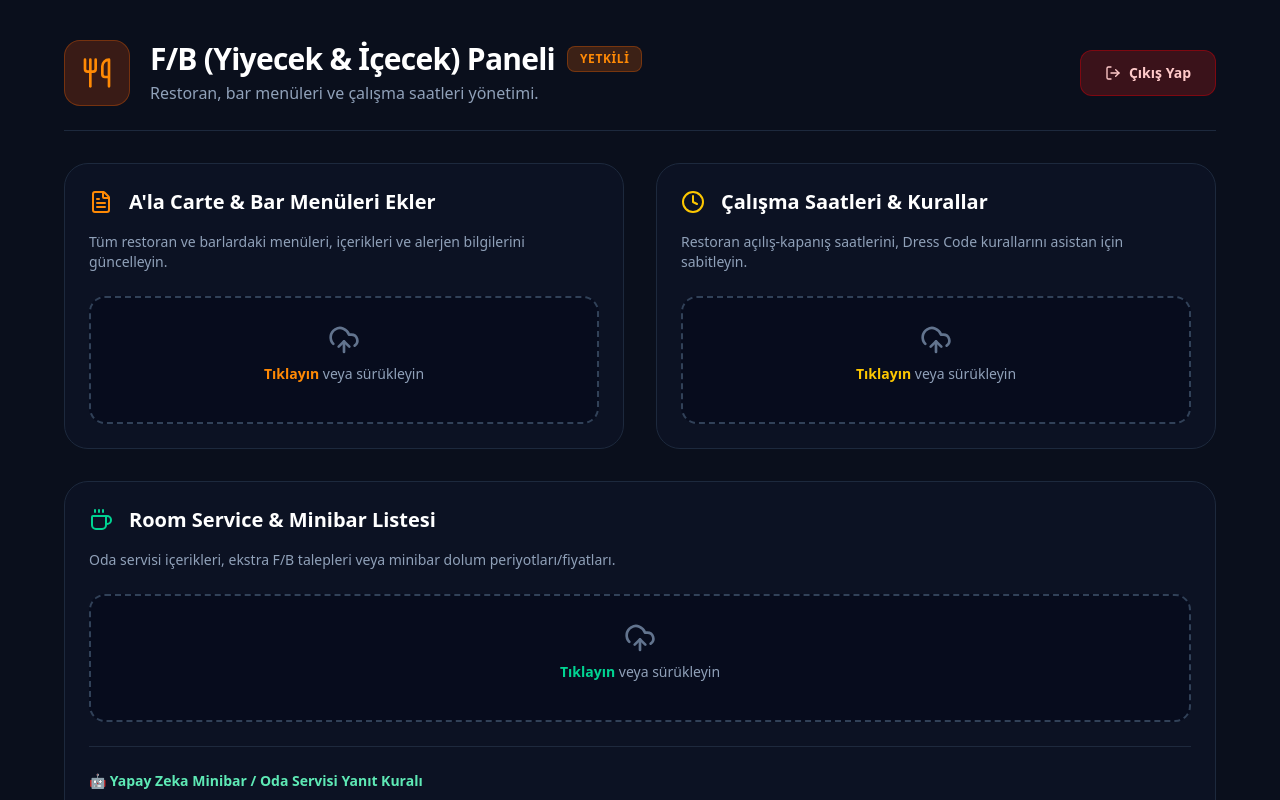
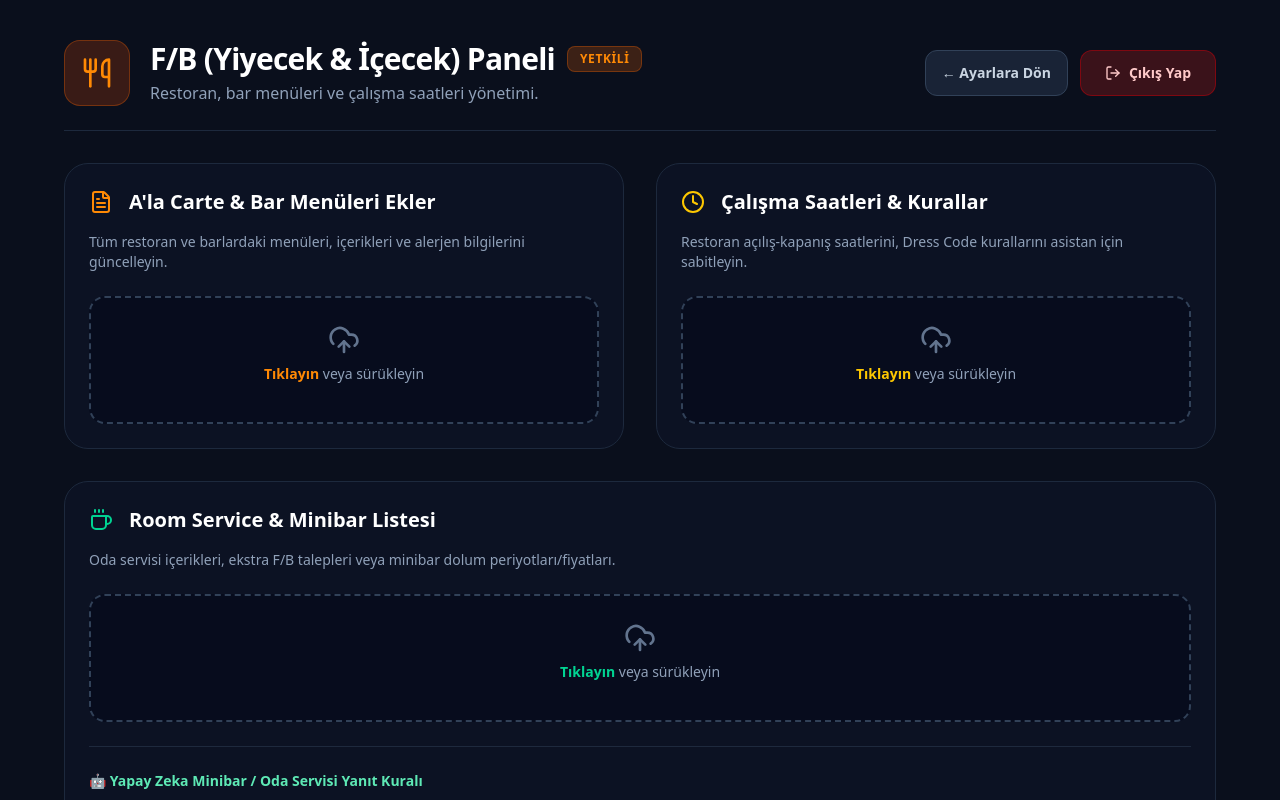
Before and after one commit to qltydigital-hub/HotelGenDigital, a Next.js app in the folder hotel-admin-dashboard/: page /settings/fb in a window 1280 px wide. Shown: the top 800 px of the page. Built offline with nearby package versions, Linux system fonts and the light colour scheme; no server answers; the database is empty; sample sign-in values are in the browser's storage.

Commit message:
Auto-publish: Departmanlara 'Ayarlara Dön' butonu eklendi

```diff
--- a/hotel-admin-dashboard/src/app/settings/fb/page.tsx
+++ b/hotel-admin-dashboard/src/app/settings/fb/page.tsx
@@ -101,6 +101,9 @@ export default function FandBSettings() {
                         </div>
                     </div>
                     <div className="flex flex-col sm:flex-row items-center gap-3">
+                        <Link href="/settings" className="w-full sm:w-auto px-4 py-3 bg-slate-800/80 hover:bg-slate-700 rounded-xl font-bold transition-all border border-slate-700 text-slate-300 hover:text-white text-sm flex items-center justify-center gap-2">
+                            ← Ayarlara Dön
+                        </Link>
                         <Link href="/?login=settings" className="w-full sm:w-auto px-6 py-3 bg-red-900/40 hover:bg-red-800/60 rounded-xl font-bold transition-all border border-red-700/50 text-red-200 text-sm flex items-center justify-center gap-2">
                             <LogOut className="w-4 h-4" /> Çıkış Yap
                         </Link>
--- a/hotel-admin-dashboard/src/app/settings/fo/page.tsx
+++ b/hotel-admin-dashboard/src/app/settings/fo/page.tsx
@@ -331,6 +331,9 @@ export default function FrontOfficeSettings() {
                                 Kaydedildi
                             </span>
                         )}
+                        <Link href="/settings" className="w-full sm:w-auto px-4 py-3 bg-slate-800/80 hover:bg-slate-700 rounded-xl font-bold transition-all border border-slate-700 text-slate-300 hover:text-white text-sm flex items-center justify-center gap-2">
+                            ← Ayarlara Dön
+                        </Link>
                         <Link href="/?login=settings" className="w-full sm:w-auto px-6 py-3 bg-red-900/40 hover:bg-red-800/60 rounded-xl font-bold transition-all border border-red-700/50 text-red-200 text-sm flex items-center justify-center gap-2">
                             <LogOut className="w-4 h-4" /> Çıkış Yap
                         </Link>
--- a/hotel-admin-dashboard/src/app/settings/gr/page.tsx
+++ b/hotel-admin-dashboard/src/app/settings/gr/page.tsx
@@ -141,6 +141,9 @@ export default function GuestRelationSettings() {
                         </div>
                     </div>
                     <div className="flex flex-col sm:flex-row items-center gap-3">
+                        <Link href="/settings" className="w-full sm:w-auto px-4 py-3 bg-slate-800/80 hover:bg-slate-700 rounded-xl font-bold transition-all border border-slate-700 text-slate-300 hover:text-white text-sm flex items-center justify-center gap-2">
+                            ← Ayarlara Dön
+                        </Link>
                         <Link href="/?login=settings" className="w-full sm:w-auto px-6 py-3 bg-red-900/40 hover:bg-red-800/60 rounded-xl font-bold transition-all border border-red-700/50 text-red-200 text-sm flex items-center justify-center gap-2">
                             <LogOut className="w-4 h-4" /> Çıkış Yap
                         </Link>
--- a/hotel-admin-dashboard/src/app/settings/hk/page.tsx
+++ b/hotel-admin-dashboard/src/app/settings/hk/page.tsx
@@ -97,6 +97,9 @@ export default function HKSettings() {
                         </div>
                     </div>
                     <div className="flex flex-col sm:flex-row items-center gap-3">
+                        <Link href="/settings" className="w-full sm:w-auto px-4 py-3 bg-slate-800/80 hover:bg-slate-700 rounded-xl font-bold transition-all border border-slate-700 text-slate-300 hover:text-white text-sm flex items-center justify-center gap-2">
+                            ← Ayarlara Dön
+                        </Link>
                         <Link href="/?login=settings" className="w-full sm:w-auto px-6 py-3 bg-red-900/40 hover:bg-red-800/60 rounded-xl font-bold transition-all border border-red-700/50 text-red-200 text-sm flex items-center justify-center gap-2">
                             <LogOut className="w-4 h-4" /> Çıkış Yap
                         </Link>
--- a/hotel-admin-dashboard/src/app/settings/spa/page.tsx
+++ b/hotel-admin-dashboard/src/app/settings/spa/page.tsx
@@ -58,6 +58,9 @@ export default function SpaSettings() {
                         </div>
                     </div>
                     <div className="flex flex-col sm:flex-row items-center gap-3">
+                        <Link href="/settings" className="w-full sm:w-auto px-4 py-3 bg-slate-800/80 hover:bg-slate-700 rounded-xl font-bold transition-all border border-slate-700 text-slate-300 hover:text-white text-sm flex items-center justify-center gap-2">
+                            ← Ayarlara Dön
+                        </Link>
                         <Link href="/?login=settings" className="w-full sm:w-auto px-6 py-3 bg-red-900/40 hover:bg-red-800/60 rounded-xl font-bold transition-all border border-red-700/50 text-red-200 text-sm flex items-center justify-center gap-2">
                             <LogOut className="w-4 h-4" /> Çıkış Yap
                         </Link>
--- a/hotel-admin-dashboard/src/app/settings/ts/page.tsx
+++ b/hotel-admin-dashboard/src/app/settings/ts/page.tsx
@@ -6,6 +6,7 @@ import {
     Image as ImageIcon, RefreshCw, AlertCircle, Phone,
     ShieldAlert, Loader2, CalendarDays, Star
 } from 'lucide-react';
+import Link from 'next/link';
 import { useRouter } from 'next/navigation';
 import { useAuth } from '@/providers/AuthProvider';
 
@@ -234,6 +235,9 @@ export default function TechnicalServiceDashboard() {
                         </div>
                     </div>
 
+                    <Link href="/settings" className="hidden sm:flex px-5 py-2.5 bg-[#0a1526]/80 hover:bg-slate-800 text-slate-300 hover:text-white border border-blue-900/50 rounded-xl text-sm font-bold transition-all shadow-md items-center gap-2 h-12">
+                        ← Ayarlara Dön
+                    </Link>
                     <button onClick={handleLogout} className="group relative flex items-center justify-center w-12 h-12 rounded-xl bg-red-950/30 border border-red-900/50 hover:bg-red-900/40 hover:border-red-500/50 transition-all duration-300">
                         <LogOut className="w-5 h-5 text-red-500 group-hover:scale-110 group-hover:text-red-400 transition-transform" />
                     </button>
```
